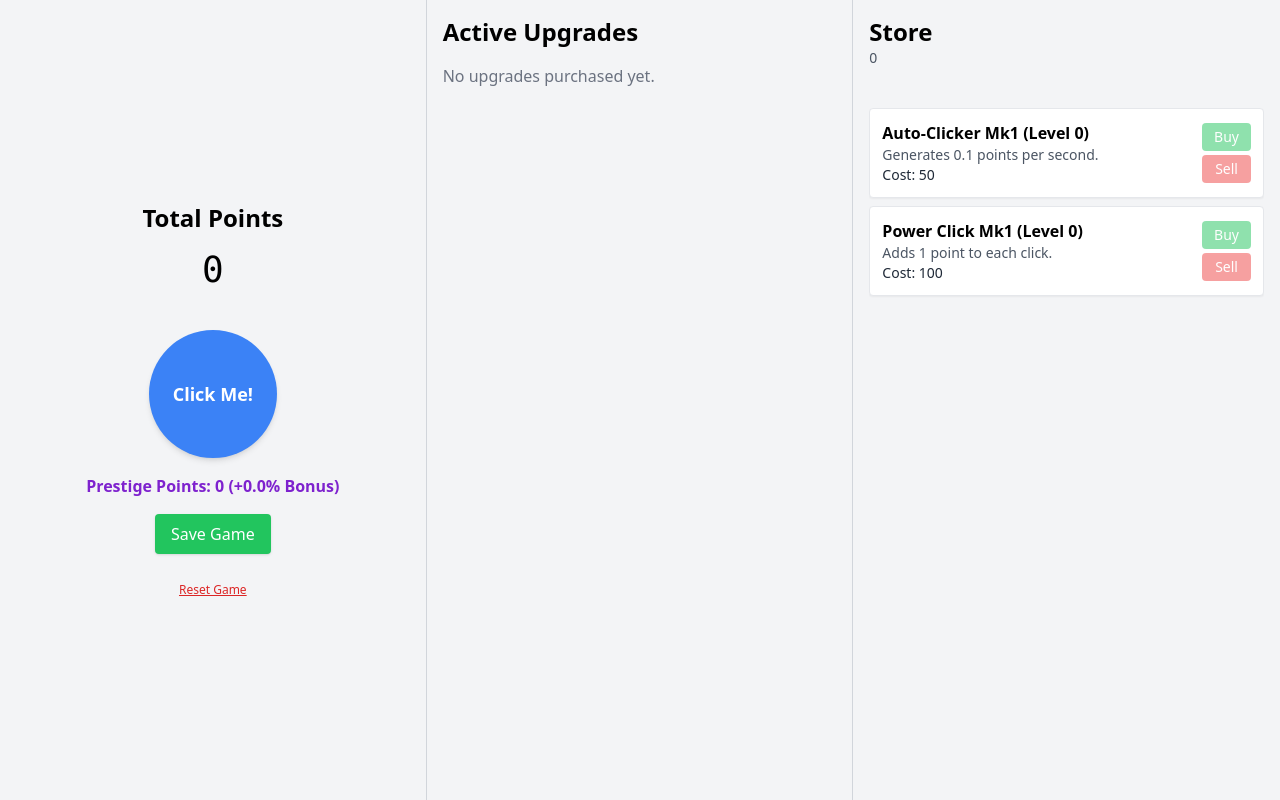
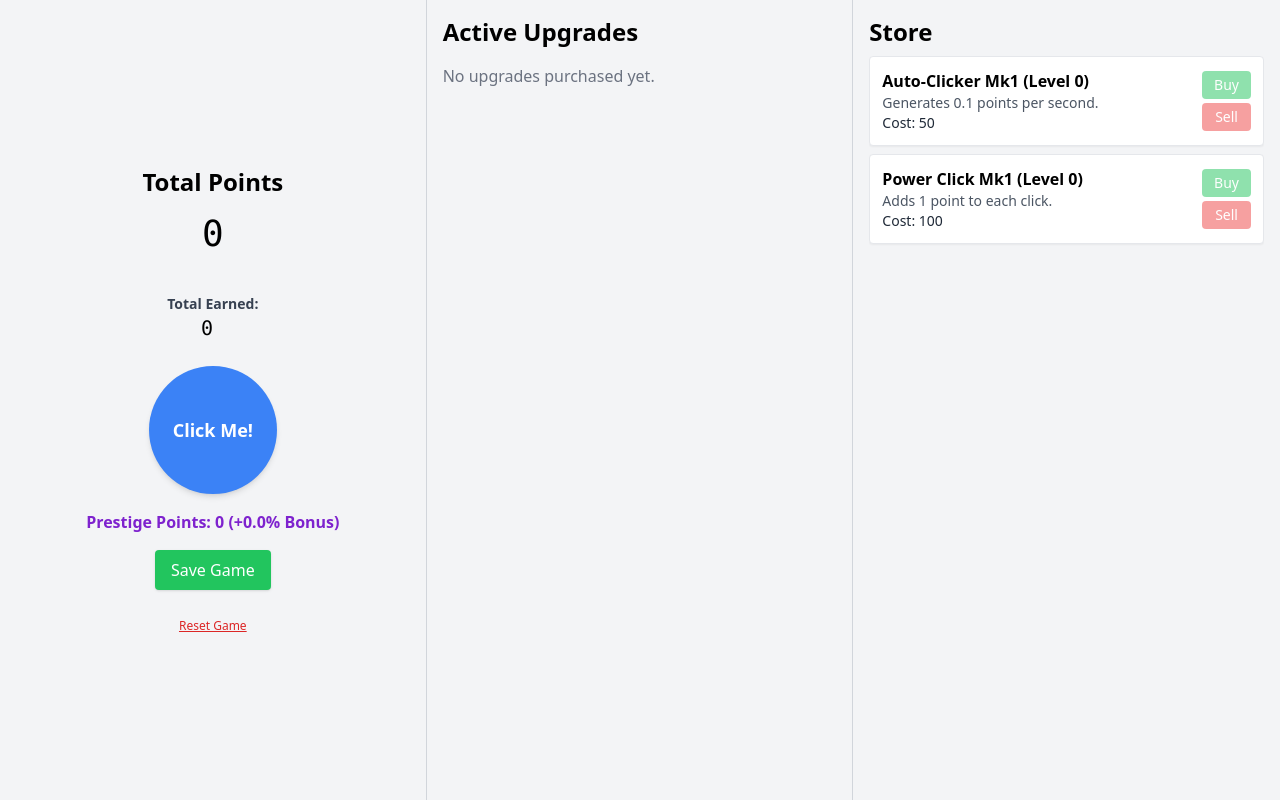
Before and after one commit to crwgrant/ai_idle_clicker_game, a plain HTML site: page index.html in a window 1280 px wide. Drawn offline with nearby package versions, Linux system fonts and the light colour scheme.

Commit message:
move total accumulated display

```diff
--- a/index.html
+++ b/index.html
@@ -15,6 +15,13 @@
             <div class="flex flex-col items-center mb-4">
                 <div id="points-display" class="text-4xl font-mono">0</div>
                 <span id="points-suffix" class="text-lg font-medium text-gray-700 h-6">&nbsp;</span>
+            </div>
+            <div class="flex flex-col items-center mb-6">
+                <span class="text-sm font-semibold text-gray-700">Total Earned:</span>
+                <div>
+                    <span id="accumulated-points-value" class="text-xl font-mono">0</span>
+                    <span id="accumulated-points-suffix" class="text-sm font-medium text-gray-600 ml-1"></span>
+                </div>
             </div>
             <button id="click-button" class="w-32 h-32 rounded-full bg-blue-500 text-white font-bold text-lg shadow-md hover:bg-blue-600 active:translate-y-1 active:scale-95 transition-all duration-75 focus:outline-none focus:ring-2 focus:ring-blue-400 focus:ring-opacity-75">
                 Click Me!
@@ -38,10 +45,7 @@
         <div class="relative"> <!-- Outer container for positioning context -->
             <div class="absolute inset-0 pt-4 pr-4 pb-0.5 pl-4 flex flex-col">
                 <div class="flex justify-between items-baseline mb-2 flex-shrink-0"> <!-- Wrapper for Title and Bulk Controls -->
-                    <h2 class="text-2xl font-bold">Store
-                        <span id="accumulated-points-display" class="text-sm font-normal text-gray-600 flex flex-col items-start">(Total Earned: 0)</span>
-                        <span id="accumulated-points-suffix" class="h-4">&nbsp;</span>
-                    </h2>
+                    <h2 class="text-2xl font-bold">Store</h2>
                     <div id="bulk-buy-controls" class="hidden space-x-1"> <!-- Bulk Buy Buttons Container -->
                         <button id="buy-x1" class="bulk-buy-btn text-xs px-2 py-0.5 rounded border bg-blue-200 border-blue-400">x1</button>
                         <button id="buy-x10" class="bulk-buy-btn text-xs px-2 py-0.5 rounded border border-gray-400">x10</button>
--- a/script.js
+++ b/script.js
@@ -19,9 +19,11 @@ const prestigeButton = document.getElementById('prestige-btn');
 const saveButton = document.getElementById('save-btn');
 const saveStatusElement = document.getElementById('save-status'); // Added save status element reference
 const resetLink = document.getElementById('reset-link'); // Added reset link reference
-const accumulatedPointsDisplay = document.getElementById('accumulated-points-display'); // Added accumulated points display reference
+const accumulatedPointsDisplay = document.getElementById('accumulated-points-display'); // DEPRECATED - keeping temporarily for safety but will be removed
+const accumulatedPointsValue = document.getElementById('accumulated-points-value'); // NEW value display
+const accumulatedPointsSuffix = document.getElementById('accumulated-points-suffix'); // NEW suffix display
 const pointsSuffixDisplay = document.getElementById('points-suffix'); // New suffix element
-const accumulatedPointsSuffixDisplay = document.getElementById('accumulated-points-suffix'); // New suffix element
+const accumulatedPointsSuffixDisplay = document.getElementById('accumulated-points-suffix'); // DEPRECATED - will be removed
 const bulkBuyControls = document.getElementById('bulk-buy-controls');
 const buyX1Button = document.getElementById('buy-x1');
 const buyX10Button = document.getElementById('buy-x10');
@@ -59,11 +61,11 @@ function updateDisplay() {
     const prestigeBonusPercent = (prestigePoints * PRESTIGE_BONUS_RATE * 100).toFixed(1);
     prestigePointsDisplay.textContent = `Prestige Points: ${prestigePoints.toLocaleString()} (+${prestigeBonusPercent}% Bonus)`;
 
-    // Update accumulated points display
-    if (accumulatedPointsDisplay) {
+    // Update accumulated points display using the new elements
+    if (accumulatedPointsValue && accumulatedPointsSuffix) { // Check for the new elements
         const formattedAccumulated = formatNumberShort(totalPointsAccumulated);
-        accumulatedPointsDisplay.textContent = formattedAccumulated.value;
-        accumulatedPointsSuffixDisplay.textContent = formattedAccumulated.suffixWord || '\u00A0';
+        accumulatedPointsValue.textContent = formattedAccumulated.value;
+        accumulatedPointsSuffix.textContent = formattedAccumulated.suffixWord || '\u00A0'; // Update the new suffix element
     }
 
     // Show/hide bulk buy controls
```
